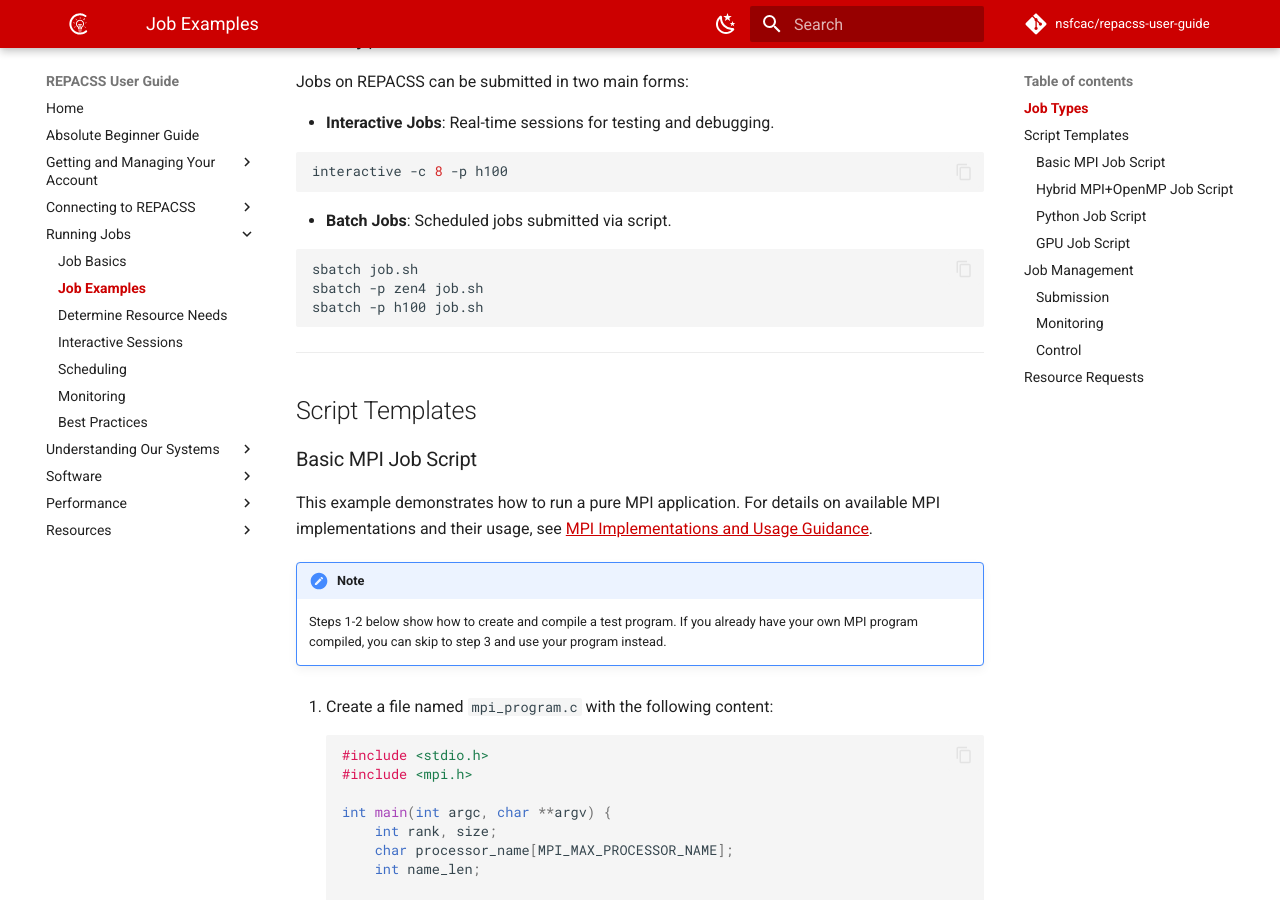
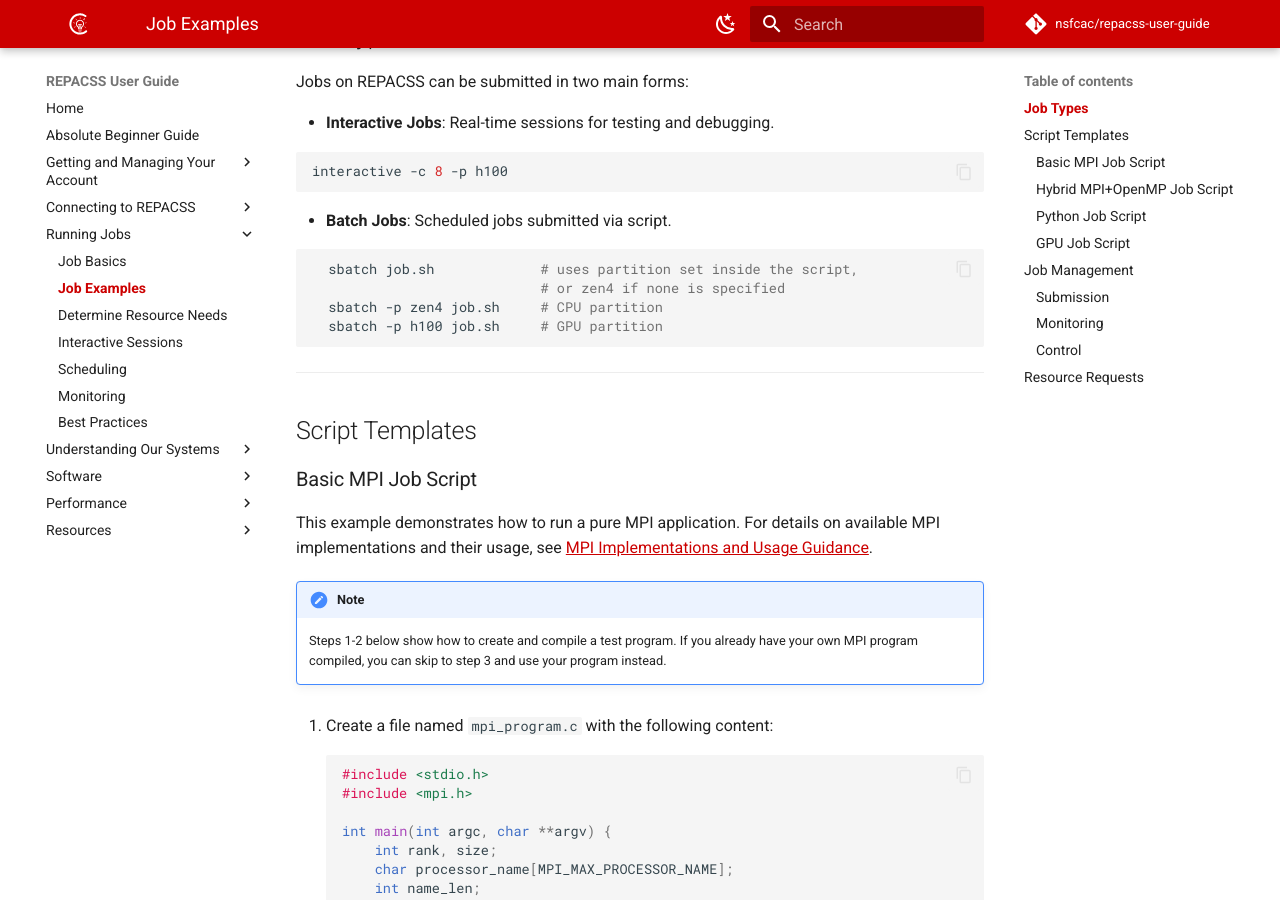
Before and after one commit to nsfcac/repacss-user-guide, an MkDocs documentation site: the page built from docs/running-jobs/examples.md, in a window 1280 px wide and 900 px high, scrolled down 646 px. Built offline with MkDocs 1.6.1 and Material for MkDocs 9.7.7, drawn with Linux system fonts in a browser that asks for light colours; comment, search, counter and statistics services are not loaded.

Commit message:
listed three sbatch forms -> annotated each with its partition behavior

````diff
--- a/docs/running-jobs/examples.md
+++ b/docs/running-jobs/examples.md
@@ -27,11 +27,12 @@ Jobs on REPACSS can be submitted in two main forms:
 
 * **Batch Jobs**: Scheduled jobs submitted via script.
 
-  ```bash
-  sbatch job.sh
-  sbatch -p zen4 job.sh
-  sbatch -p h100 job.sh
-  ```
+```bash
+  sbatch job.sh             # uses partition set inside the script,
+                            # or zen4 if none is specified
+  sbatch -p zen4 job.sh     # CPU partition
+  sbatch -p h100 job.sh     # GPU partition
+```
 
 ---
 
````
